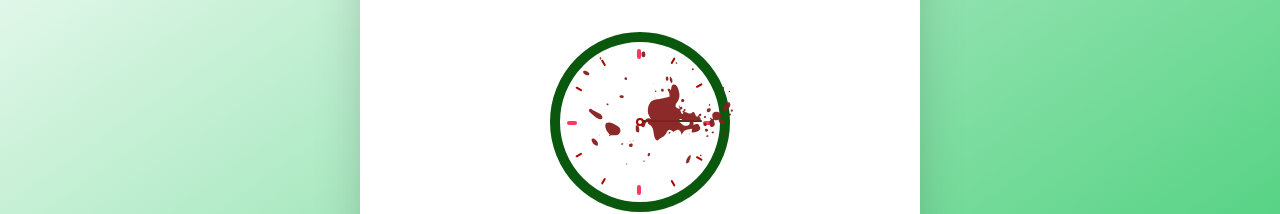
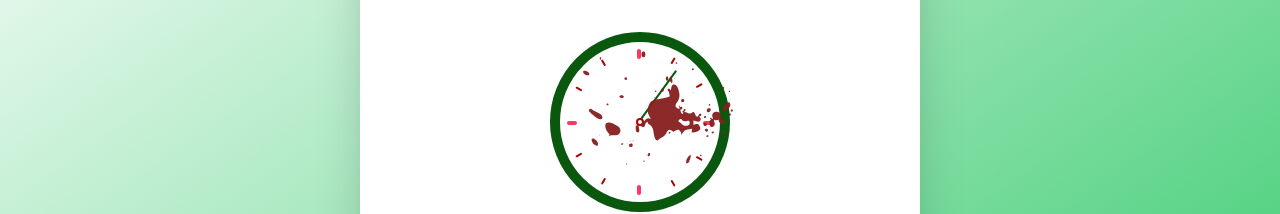
Before and after one commit to KingSit3/freelance_ypsp, a Vue app: page / in a window 1280 px wide. Shown: the part 248-462 px from the top of the page. Built offline with nearby package versions, Linux system fonts and the light colour scheme.

Commit message:
fix: analog clock

```diff
--- a/src/components/ClockComponent.vue
+++ b/src/components/ClockComponent.vue
@@ -14,13 +14,20 @@
   </div>
 </template>
 <script lang="ts" setup>
-import { ref, onMounted } from 'vue'
+import { computed } from 'vue'
 
 const props = defineProps({
   time: Object
 })
 
-const secDeg = ref((props.time?.date.getSeconds() / 60) * 360 + 90)
+const zeroPadded = (num: any) => {
+  if (num < 10) {
+    return `0${num}`
+  }
+  return num
+}
+
+const secDeg = computed(() => (zeroPadded(props.time?.getSeconds()) / 60) * 360 + 90)
 // const minDeg = ref((props.time?.date.getSeconds() / 60) * 360 + (sec / 60) * 6 + 90)
 // const hourDeg = ref((props.time?.date.getSeconds() / 12) * 360 + (min / 60) * 30 + 90)
 </script>
```
